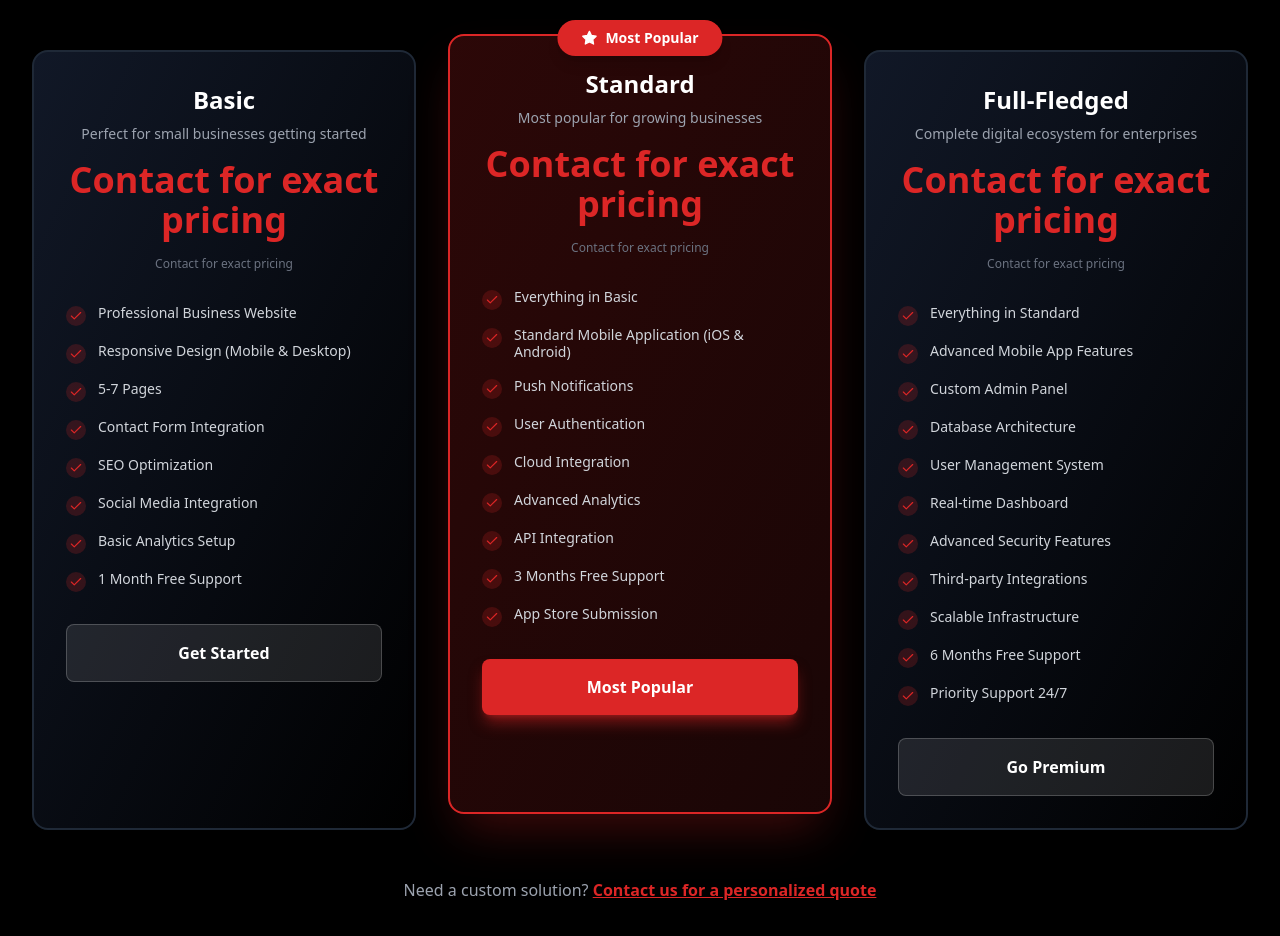
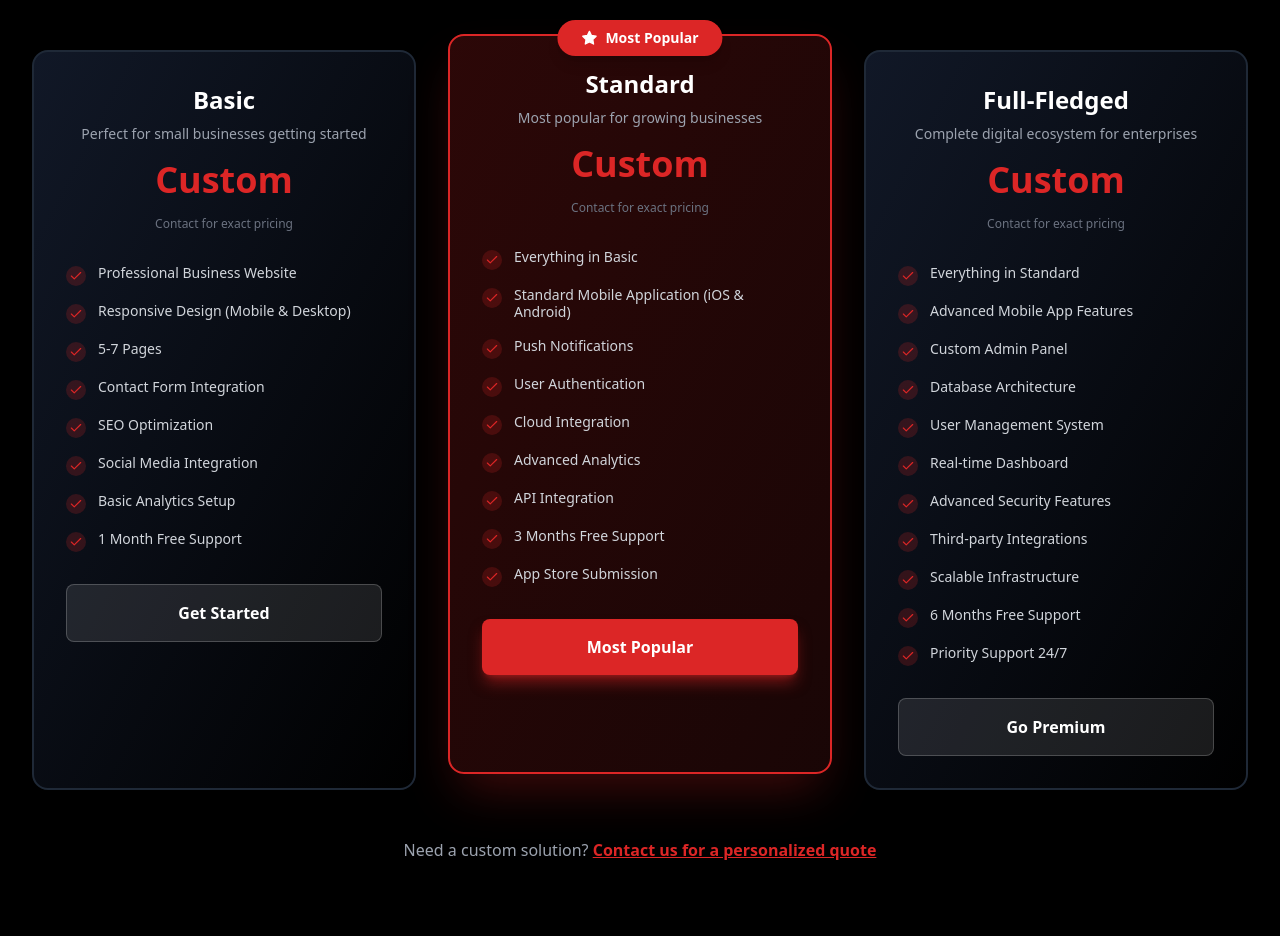
Before and after one commit to hrishikeshgireesh69-ai/doomstudios, a React (Vite) app: page / in a window 1280 px wide. Shown: the part 3800-4736 px from the top of the page. Built offline with nearby package versions, Linux system fonts and the light colour scheme.

Commit message:
Update pricing to 'Custom' for all plans

```diff
--- a/src/components/Pricing.tsx
+++ b/src/components/Pricing.tsx
@@ -5,7 +5,7 @@ export default function Pricing() {
     {
       name: 'Basic',
       description: 'Perfect for small businesses getting started',
-      price: 'Contact for exact pricing',
+      price: 'Custom',
       features: [
         'Professional Business Website',
         'Responsive Design (Mobile & Desktop)',
@@ -22,7 +22,7 @@ export default function Pricing() {
     {
       name: 'Standard',
       description: 'Most popular for growing businesses',
-      price: 'Contact for exact pricing',
+      price: 'Custom',
       features: [
         'Everything in Basic',
         'Standard Mobile Application (iOS & Android)',
@@ -40,7 +40,7 @@ export default function Pricing() {
     {
       name: 'Full-Fledged',
       description: 'Complete digital ecosystem for enterprises',
-      price: 'Contact for exact pricing',
+      price: 'Custom',
       features: [
         'Everything in Standard',
         'Advanced Mobile App Features',
```
